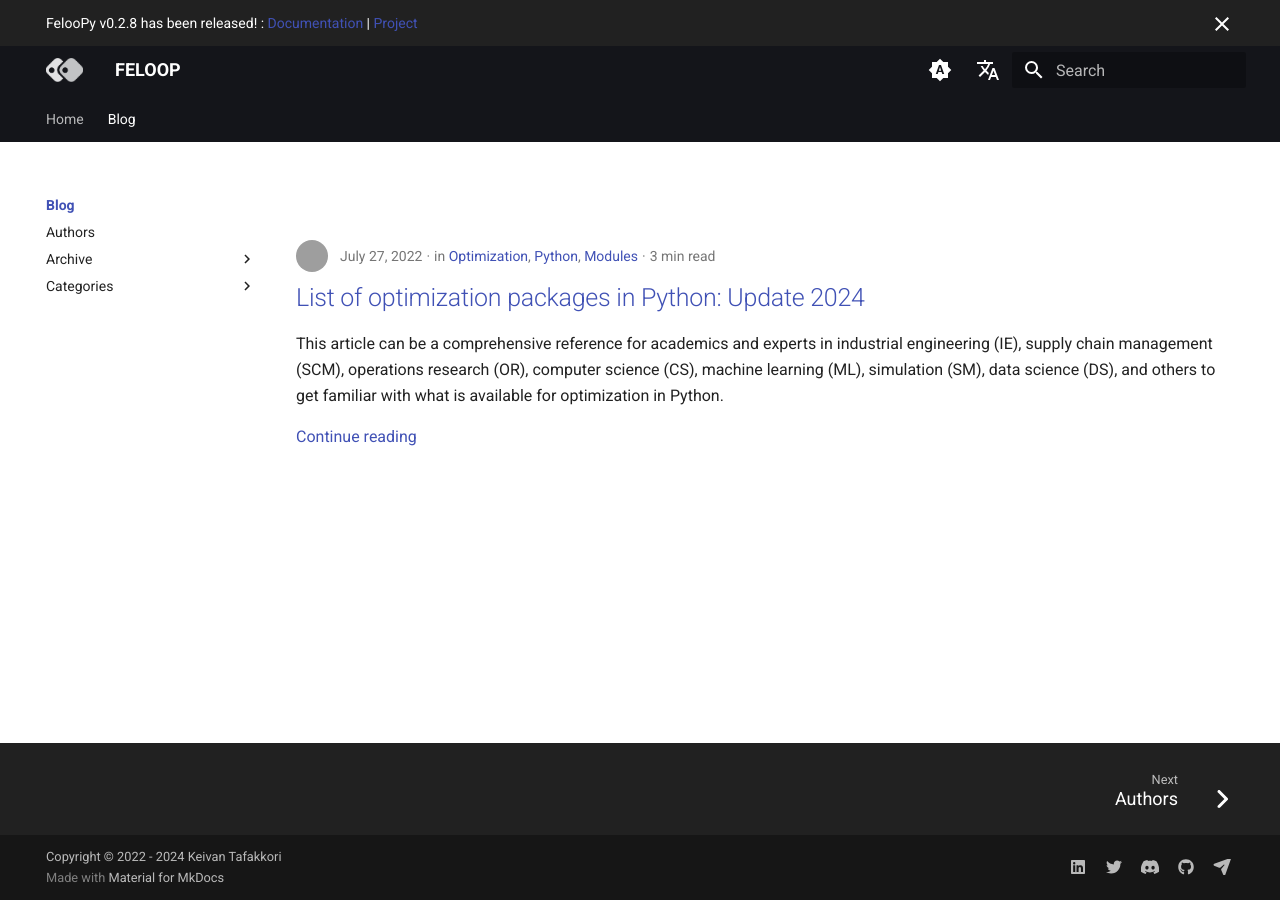
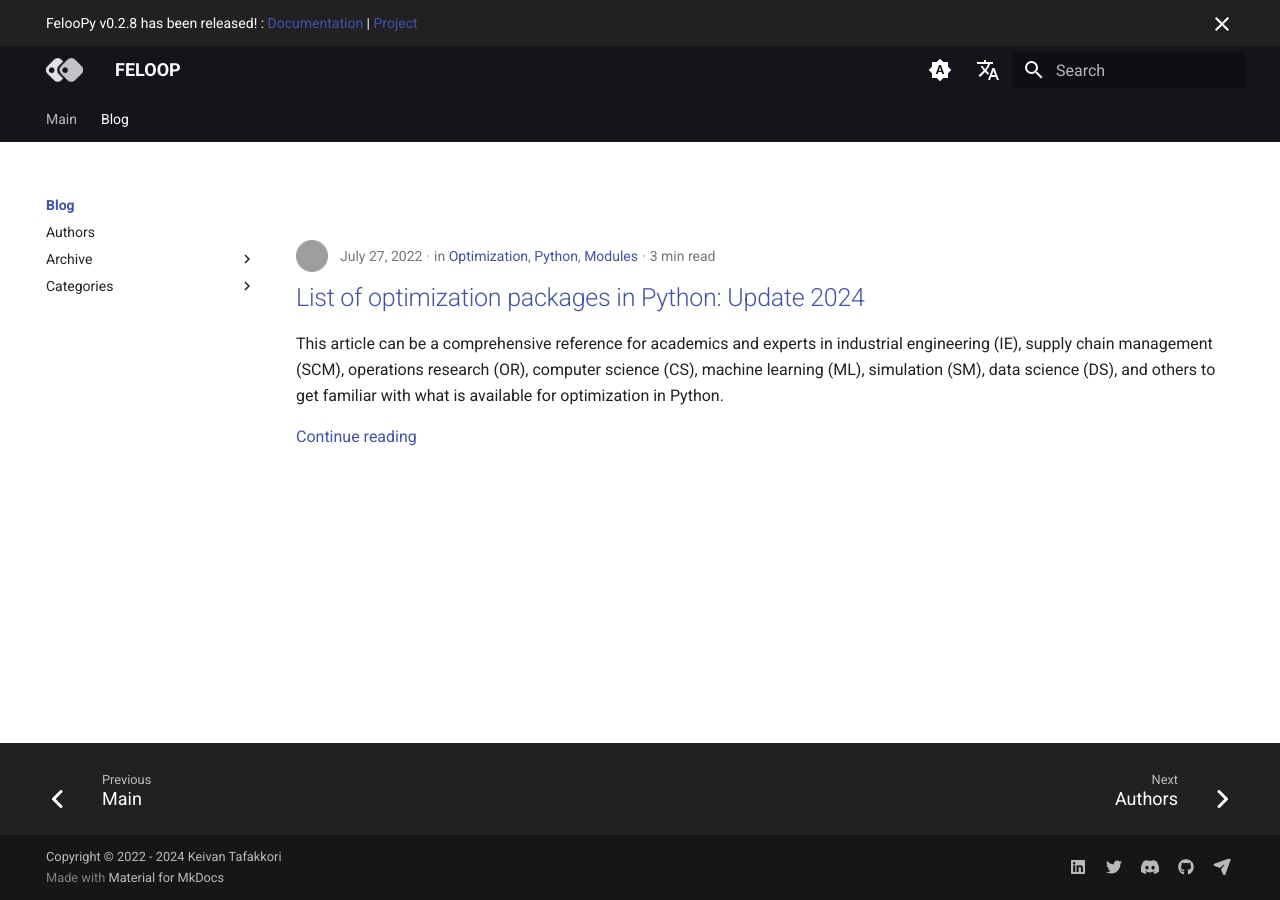
Before and after one commit to ktafakkori/ktafakkori.github.io, an MkDocs documentation site: the page built from docs/blog/index.md, in a window 1280 px wide. Built offline with MkDocs 1.6.1 and Material for MkDocs 9.7.7, drawn with Linux system fonts in a browser that asks for light colours; comment, search, counter and statistics services are not loaded; grey boxes are pictures that could not be loaded.

Commit message:
revised files.

```diff
--- a/mkdocs.yml
+++ b/mkdocs.yml
@@ -3,7 +3,7 @@
 copyright: Copyright &copy; 2022 - 2024 Keivan Tafakkori
 
 nav:
-  - Home: index.md
+  - Main: index.md
   - Blog:
     - blog/index.md
     - blog/authors.md
@@ -25,8 +25,8 @@
     - navigation.footer
     - announce.dismiss
 
- logo: assets/logo/logo.png
- favicon: assets/logo/favicon.png
+ logo: assets/brand/logo.png
+ favicon: assets/brand/favicon.png
  icon:
   previous: fontawesome/solid/angle-left
   next: fontawesome/solid/angle-right
--- /dev/null
+++ b/overrides/home.html
@@ -0,0 +1,39 @@
+{%- extends "main.html" %}
+{% block tabs %}
+ {{ super() }}
+ <style>
+    .md-header { position: initial; }
+    .md-main__inner { margin: 0; }
+    .md-content { display: none; }
+    @media screen and (min-width: 60em) { .md-sidebar--secondary { display: none; } }
+    @media screen and (min-width: 76.25em) { .md-sidebar--primary { display: none; } }
+    body { background-color: black; } /* Set the body background to black */
+ </style>
+ <section class="mdx-container">
+    <div class="md-grid md-typeset">
+      <div class="mdx-hero">
+        <div class="mdx-hero__image">
+          <img src="assets/brand/feloop.png" alt="" width="1659" height="1200" draggable="false">
+        </div>
+        <div class="mdx-hero__content">
+          <h1>Technical documentation that just works</h1>
+          <p>{{ config.site_description }}. Set up in 5 minutes.</p>
+          <a href="{{ page.next_page.url | url }}" title="{{ page.next_page.title | e }}" class="md-button md-button--primary">
+            Quick start
+          </a>
+          <a href="{{ 'insiders/' | url }}" title="Material for MkDocs Insiders" class="md-button">
+            Get Insiders
+          </a>
+        </div>
+      </div>
+    </div>
+ </section>
+{% endblock %}
+
+{% block content %}
+{{ super() }}
+{% endblock %}
+
+{% block footer %}
+f
+{% endblock %}
```
Also changed, not shown: docs/index.md (added, +6 -0 lines), docs/assets/brand/favicon.png (renamed from docs/assets/logo/favicon.png), docs/assets/brand/feloop.png (added), docs/assets/brand/logo.png (renamed from docs/assets/logo/logo.png), 1 other file.
